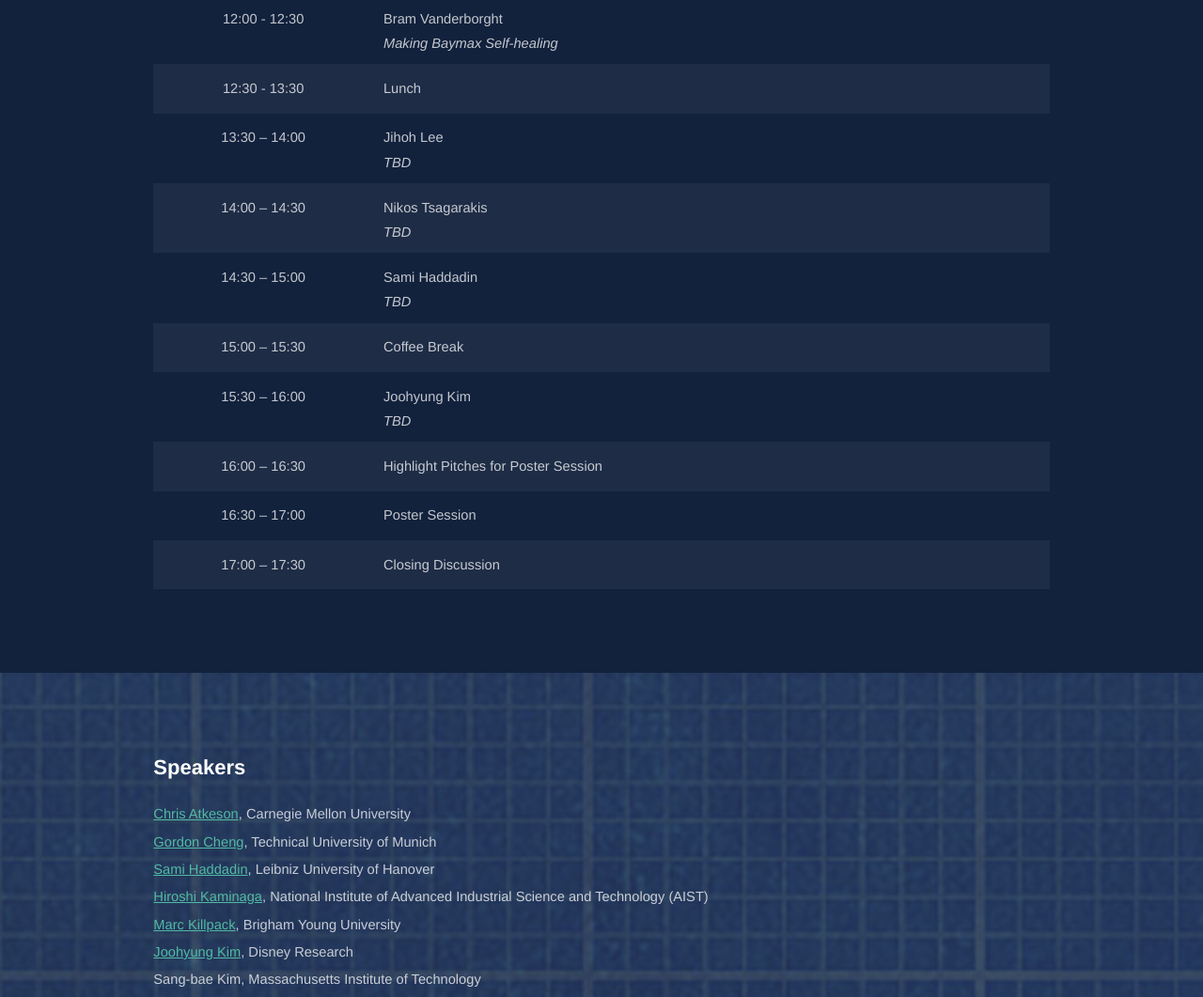
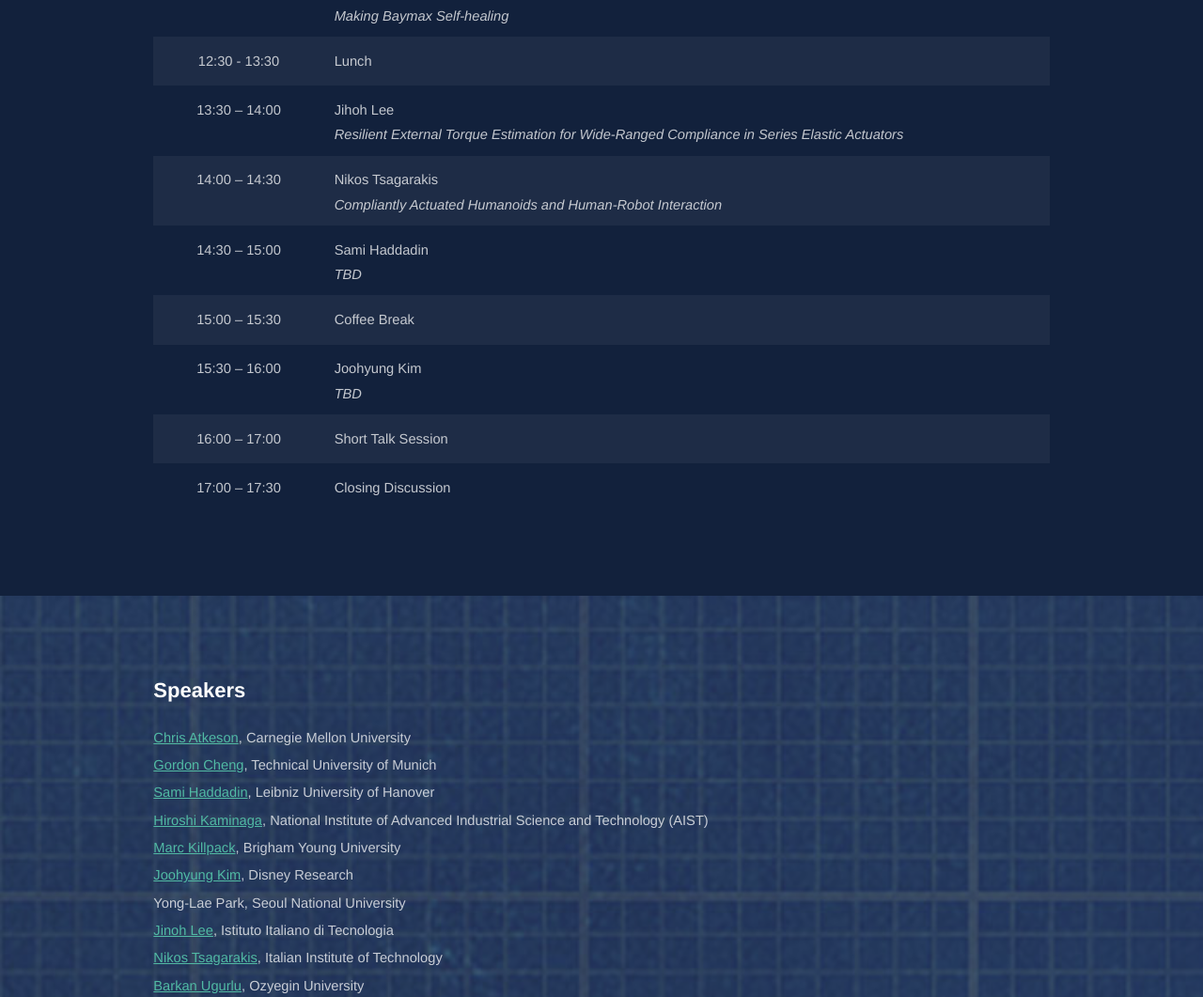
Before and after one commit to alexalspach/2017_humanoids_workshop_website, a plain HTML site: page humanoids2017/index.html in a window 1280 px wide. Shown: the part 2884-3945 px from the top of the page at 94% size. Drawn offline with Linux system fonts and the light colour scheme.

Commit message:
speaker update

```diff
--- a/humanoids2017/index.html
+++ b/humanoids2017/index.html
@@ -152,7 +152,7 @@
 					<li>Hiroshi Kaminaga (AIST)</li>
 					<li>Marc Killpack (Brigham Young University)</li>
 					<li>Joohyung Kim (Disney Research)</li>
-					<li>Sang-bae Kim (Massachusetts Institute of Technology)</li>
+					<!--<li>Sang-bae Kim (Massachusetts Institute of Technology)</li>-->
 					<li>Jihoh Lee (IIT)</li>
 					<li>Yong-Lae Park (Seoul National University)</li>
 					<li>Nikos Tsagarakis (IIT)</li>
@@ -368,7 +368,7 @@
 						<tr>
 							<td class="sched_time">13:30 – 14:00</td>
 							<td class="sched_speaker">Jihoh Lee
-								<div class="talk-title">TBD</div>
+								<div class="talk-title">Resilient External Torque Estimation for Wide-Ranged Compliance in Series Elastic Actuators</div>
 
 								<!--
 							  	<div class="text-content short-text">
@@ -385,7 +385,7 @@
 						<tr>
 							<td class="sched_time">14:00 – 14:30</td>
 							<td class="sched_speaker">Nikos Tsagarakis
-								<div class="talk-title">TBD</div>
+								<div class="talk-title">Compliantly Actuated Humanoids and Human-Robot Interaction</div>
 
 								<!--
 							  	<div class="text-content short-text">
@@ -439,14 +439,16 @@
 						</tr>
 
 						<tr>
-							<td class="sched_time">16:00 – 16:30</td>
-							<td class="sched_speaker">Highlight Pitches for Poster Session</td>
+							<td class="sched_time">16:00 – 17:00</td>
+							<td class="sched_speaker">Short Talk Session</td>
 						</tr>
 
+					<!--
 						<tr>
 							<td class="sched_time">16:30 – 17:00</td>
 							<td class="sched_speaker">Poster Session</td>
 						</tr>
+					-->
 
 						<tr>
 							<td class="sched_time">17:00 – 17:30</td>
@@ -478,7 +480,7 @@
 					<li><a href="#org_kaminaga">Hiroshi Kaminaga</a>, National Institute of Advanced Industrial Science and Technology (AIST)</li>
 					<li><a href="#org_killpack">Marc Killpack</a>, Brigham Young University</li>
 					<li><a href="#org_kim">Joohyung Kim</a>, Disney Research</li>
-					<li>Sang-bae Kim, Massachusetts Institute of Technology</li>
+					<!--<li>Sang-bae Kim, Massachusetts Institute of Technology</li>-->
 					<li>Yong-Lae Park, Seoul National University</li>
 					<!--
 					<li><a href="#org_sbkim">Sang-bae Kim</a>, Massachusetts Institute of Technology</li>
@@ -677,7 +679,7 @@
 
 						<h2>Joohyung Kim</h2>
 
-						<p>Joohyung Kim is currently an Associate Research Scientist in Disney Research, Pittsburgh. His research interests include implementation of robots based on animation characters, soft human-robot interaction, balancing and walking control for humanoid robots and novel mechanisms for legged locomotion. He received BSE and Ph.D. degrees in Electrical Engineering and Computer Science from Seoul National University, Korea, in 2001 and 2012. Prior to joining Disney Research, he was a postdoctoral fellow in Robotics Institute of Carnegie Mellon University for DARPA Robotics Challenge in 2013. From 2009 to 2012 he was a senior engineer in Samsung Electronics, Korea, developing biped walking controllers for humanoid robots.</p>
+						<p>Joohyung Kim is currently a Research Scientist in Disney Research, LA. His research interests include implementation of robots based on animation characters, soft human-robot interaction, balancing and walking control for humanoid robots and novel mechanisms for legged locomotion. He received BSE and Ph.D. degrees in Electrical Engineering and Computer Science from Seoul National University, Korea, in 2001 and 2012. Prior to joining Disney Research, he was a postdoctoral fellow in Robotics Institute of Carnegie Mellon University for DARPA Robotics Challenge in 2013. From 2009 to 2012 he was a senior engineer in Samsung Electronics, Korea, developing biped walking controllers for humanoid robots.</p>
 
 					</div>
 				</article>
```
Also changed, not shown: 1 other file.
